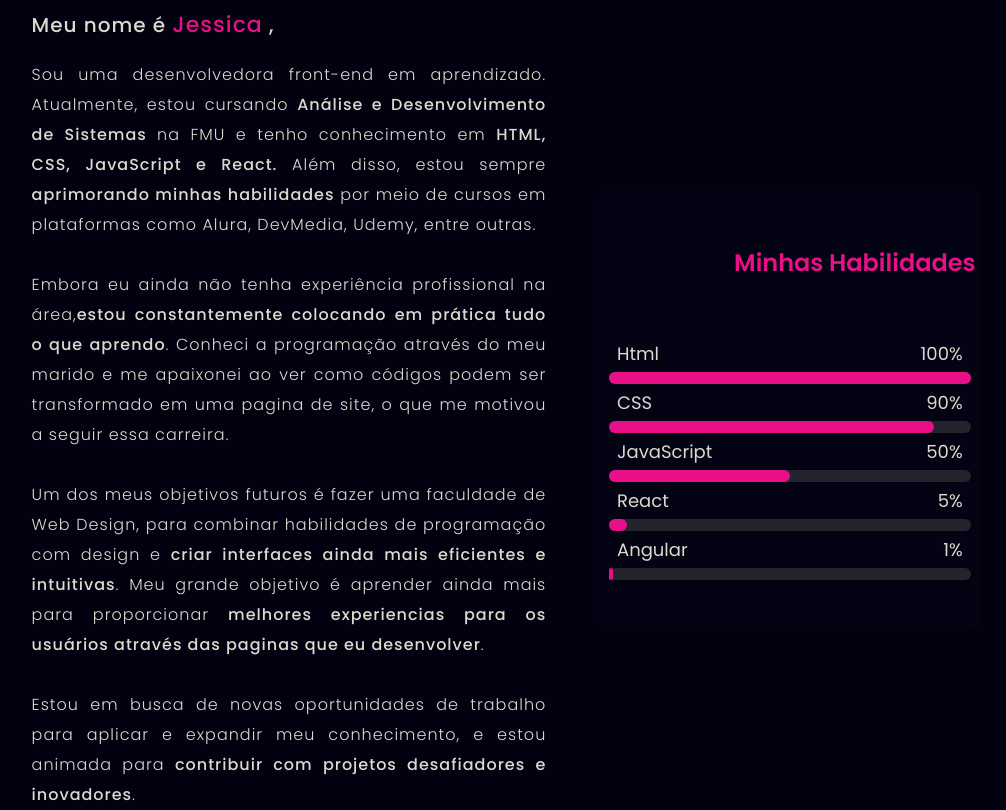
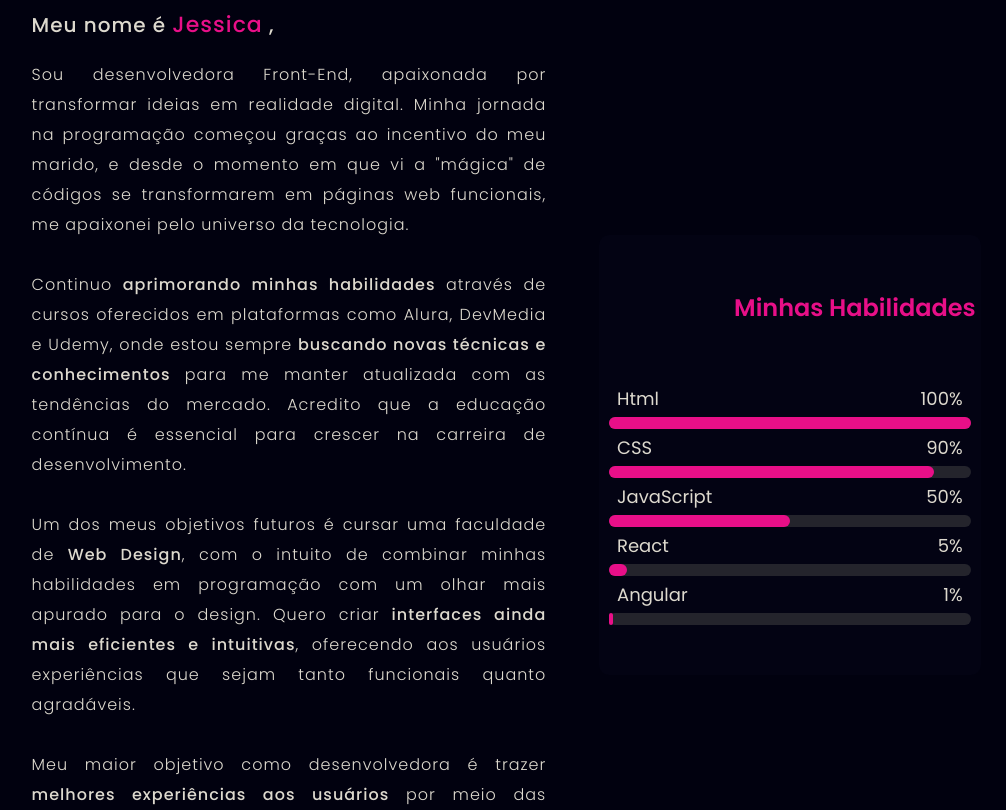
Before and after one commit to jeesantilva/portfolio, a plain HTML site: page index.html in a window 1280 px wide. Shown: the part 940-1750 px from the top of the page, without its empty margins (241-1247 px from the left). Drawn offline with nearby package versions, Linux system fonts and the light colour scheme.

Commit message:
change of text about

```diff
--- a/index.html
+++ b/index.html
@@ -16,7 +16,7 @@
     <!-- Javascript -->
     <script defer src="/js/main.js"></script>
     <script defer src="/js/style-alternate.js"></script>
-    <script  defer src="js/app.js"></script>
+    <script defer src="js/app.js"></script>
 
 
 
@@ -170,29 +170,28 @@
 
                 <div class="texto-apresentacao">
                     <p class="p-about">Meu nome é <span>Jessica</span> ,</p>
-                    <p>Sou uma desenvolvedora front-end em aprendizado. Atualmente, estou cursando <span>Análise e
-                            Desenvolvimento de Sistemas </span> na FMU e tenho conhecimento em <span>HTML, CSS,
-                            JavaScript e React.</span>
-                        Além disso, estou sempre <span>aprimorando minhas habilidades</span> por meio de cursos em
-                        plataformas
-                        como Alura, DevMedia, Udemy, entre outras.
+                    <p>Sou desenvolvedora Front-End, apaixonada por transformar ideias em realidade digital. Minha
+                        jornada na programação começou graças ao incentivo do meu marido, e desde o momento em que vi a
+                        "mágica" de códigos se transformarem em páginas web funcionais, me apaixonei pelo universo da
+                        tecnologia.
                         <br>
                         <br>
-                        Embora eu ainda não tenha experiência profissional na área,<span>estou constantemente colocando
-                            em prática tudo o que aprendo</span>.
-                        Conheci a programação através do meu marido e me apaixonei ao ver como códigos podem ser
-                        transformado em uma pagina de site, o que me motivou a seguir essa carreira.
+                        Continuo <span>aprimorando minhas habilidades</span> através de cursos oferecidos em plataformas
+                        como Alura, DevMedia e Udemy, onde estou sempre <span>buscando novas técnicas e conhecimentos</span> para me
+                        manter atualizada com as tendências do mercado. Acredito que a educação contínua é essencial
+                        para crescer na carreira de desenvolvimento.
                         <br>
                         <br>
-                        Um dos meus objetivos futuros é fazer uma faculdade de Web Design, para combinar habilidades
-                        de programação com design e <span>criar interfaces ainda mais eficientes e intuitivas</span>.
-                        Meu grande
-                        objetivo é aprender ainda mais para proporcionar <span>melhores experiencias para os usuários
-                            através das paginas que eu desenvolver</span>.
+                        Um dos meus objetivos futuros é cursar uma faculdade de <span>Web Design</span>, com o intuito de combinar
+                        minhas habilidades em programação com um olhar mais apurado para o design. Quero criar
+                        <span>interfaces ainda mais eficientes e intuitivas</span>, oferecendo aos usuários experiências que sejam
+                        tanto funcionais quanto agradáveis.
                         <br>
                         <br>
-                        Estou em busca de novas oportunidades de trabalho para aplicar e expandir meu conhecimento,
-                        e estou animada para <span>contribuir com projetos desafiadores e inovadores</span>.
+                        Meu maior objetivo como desenvolvedora é trazer <span>melhores experiências aos usuários</span> por meio das
+                        páginas que eu desenvolver. Cada projeto é uma nova oportunidade de inovar e entregar algo que
+                        realmente faça a diferença.
+                        .
                     </p>
                 </div>
                 <div class="apresentacao-skill" id="skill">
```
